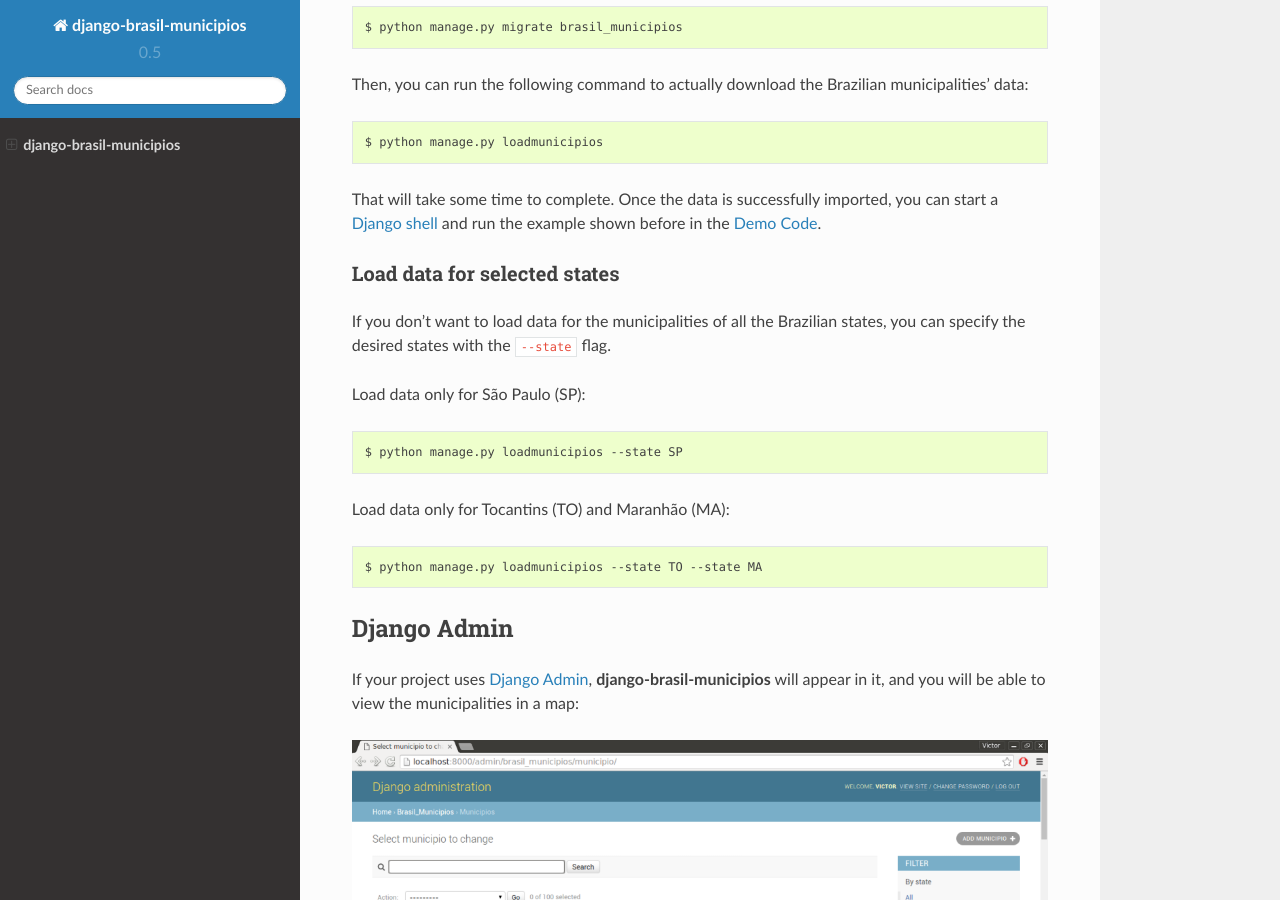
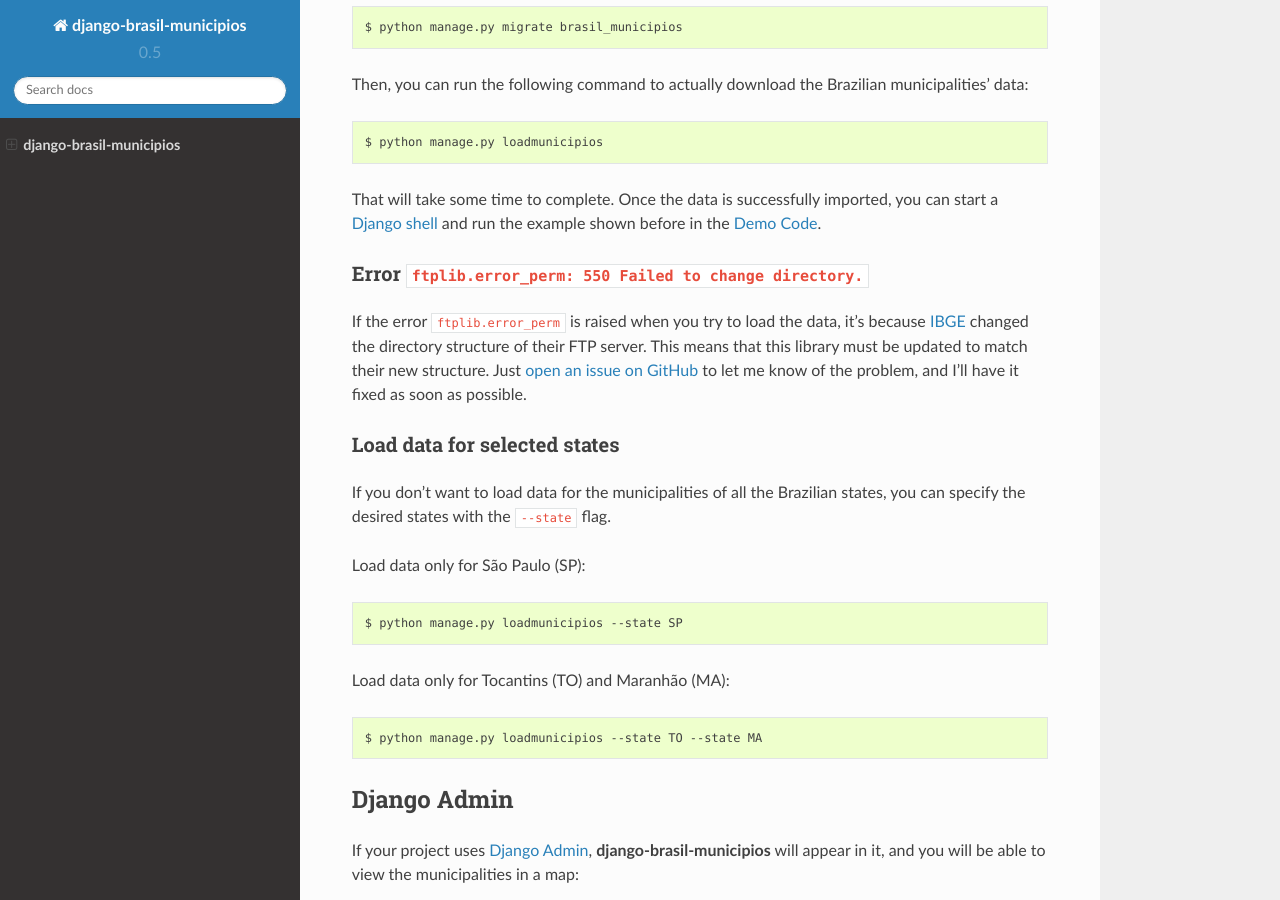
Before and after one commit to victor-o-silva/django-brasil-municipios, a Sphinx documentation site: the page built from docs/index.rst, in a window 1280 px wide and 900 px high, scrolled down 969 px. Built offline with Sphinx 7.4.7 and the Read the Docs theme 2.0.0, drawn with Linux system fonts in a browser that asks for light colours.

Commit message:
Update docs

```diff
--- a/docs/index.rst
+++ b/docs/index.rst
@@ -56,6 +56,16 @@ Then, you can run the following command to actually download the Brazilian munic
 
 That will take some time to complete. Once the data is successfully imported, you can start a `Django shell <https://docs.djangoproject.com/en/dev/ref/django-admin/#shell>`_ and run the example shown before in the `Demo Code`_.
 
+-------------------------------------------------------------
+Error ``ftplib.error_perm: 550 Failed to change directory.``
+-------------------------------------------------------------
+
+If the error ``ftplib.error_perm`` is raised when you try to load the data, it's because
+`IBGE <http://downloads.ibge.gov.br/downloads_geociencias.htm>`_ changed the directory structure of
+their FTP server. This means that this library must be updated to match their new structure.
+Just `open an issue on GitHub <https://github.com/victor-o-silva/django-brasil-municipios/issues/new>`_
+to let me know of the problem, and I'll have it fixed as soon as possible.
+
 -----------------------------
 Load data for selected states
 -----------------------------
```
